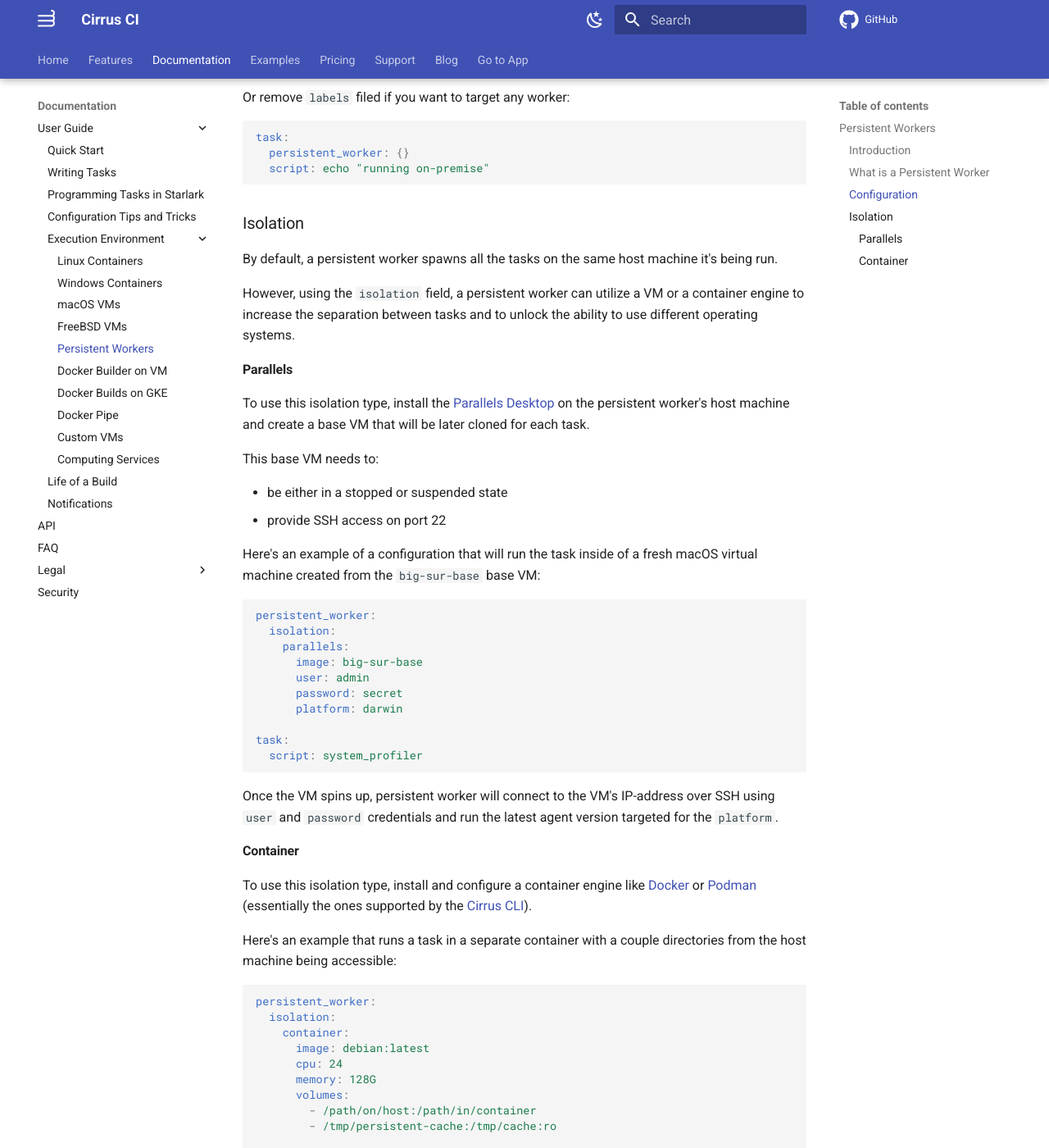
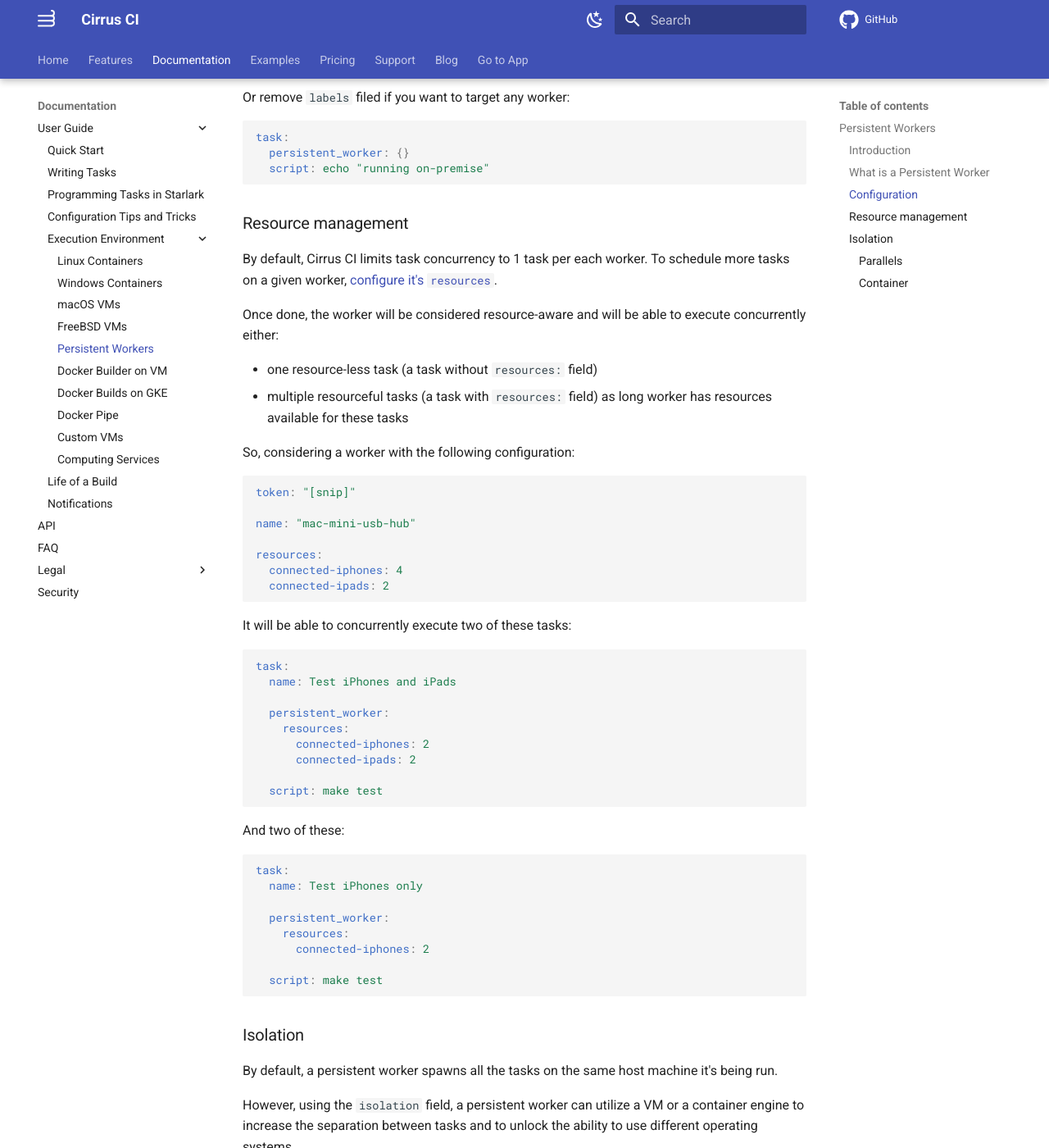
Before and after one commit to cirruslabs/cirrus-ci-docs, an MkDocs documentation site: the page built from docs/guide/persistent-workers.md, in a window 1280 px wide and 1400 px high, scrolled down 1686 px. Shown: the whole window at 82% size. Built offline with MkDocs 1.6.1 and Material for MkDocs 9.7.7, drawn with Linux system fonts in a browser that asks for light colours; comment, search, counter and statistics services are not loaded.

Commit message:
Document Persistent Workers resource management

````diff
--- a/docs/guide/persistent-workers.md
+++ b/docs/guide/persistent-workers.md
@@ -52,6 +52,54 @@ task:
   script: echo "running on-premise"
 ```
 
+### Resource management
+
+By default, Cirrus CI limits task concurrency to 1 task per each worker. To schedule more tasks on a given worker, [configure it's `resources`](https://github.com/cirruslabs/cirrus-cli/blob/master/PERSISTENT-WORKERS.md#resource-management).
+
+Once done, the worker will be considered resource-aware and will be able to execute concurrently either:
+
+* one resource-less task (a task without `resources:` field)
+* multiple resourceful tasks (a task with `resources:` field) as long worker has resources available for these tasks
+
+So, considering a worker with the following configuration:
+
+```yaml
+token: "[snip]"
+
+name: "mac-mini-usb-hub"
+
+resources:
+  connected-iphones: 4
+  connected-ipads: 2
+```
+
+It will be able to concurrently execute two of these tasks:
+
+```yaml
+task:
+  name: Test iPhones and iPads
+
+  persistent_worker:
+    resources:
+      connected-iphones: 2
+      connected-ipads: 2
+
+  script: make test
+```
+
+And two of these:
+
+```yaml
+task:
+  name: Test iPhones only
+
+  persistent_worker:
+    resources:
+      connected-iphones: 2
+
+  script: make test
+```
+
 ### Isolation
 
 By default, a persistent worker spawns all the tasks on the same host machine it's being run.
````
